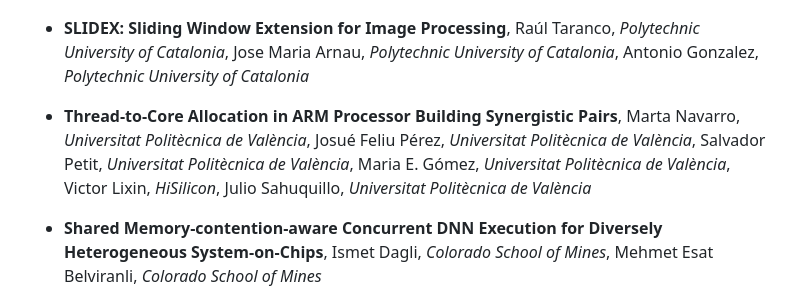
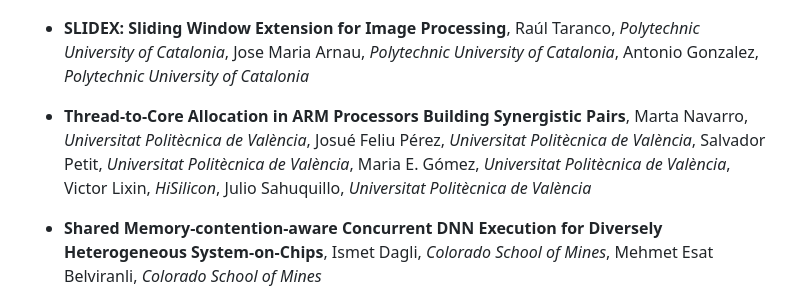
Before and after one commit to pact2023/pact2023.github.io, a Jekyll site: the page built from program/index.md, in a window 1280 px wide and 900 px high, scrolled down 7287 px. Shown: the part 315-615 px from the top of the window, without its empty margins (50-846 px from the left). Built offline with Jekyll 4.4.1, drawn with Linux system fonts in a browser that asks for light colours.

Commit message:
fix typo

```diff
--- a/_includes/list_of_papers.md
+++ b/_includes/list_of_papers.md
@@ -73,7 +73,7 @@
 
 * **SLIDEX: Sliding Window Extension for Image Processing**, Raúl Taranco, _Polytechnic University of Catalonia_, Jose Maria Arnau, _Polytechnic University of Catalonia_, Antonio Gonzalez, _Polytechnic University of Catalonia_
 
-* **Thread-to-Core Allocation in ARM Processor Building Synergistic Pairs**, Marta Navarro, _Universitat Politècnica de València_, Josué Feliu Pérez, _Universitat Politècnica de València_, Salvador Petit, _Universitat Politècnica de València_, Maria E. Gómez, _Universitat Politècnica de València_, Victor Lixin, _HiSilicon_, Julio Sahuquillo, _Universitat Politècnica de València_
+* **Thread-to-Core Allocation in ARM Processors Building Synergistic Pairs**, Marta Navarro, _Universitat Politècnica de València_, Josué Feliu Pérez, _Universitat Politècnica de València_, Salvador Petit, _Universitat Politècnica de València_, Maria E. Gómez, _Universitat Politècnica de València_, Victor Lixin, _HiSilicon_, Julio Sahuquillo, _Universitat Politècnica de València_
 
 * **Shared Memory-contention-aware Concurrent DNN Execution for Diversely Heterogeneous System-on-Chips**, Ismet Dagli, _Colorado School of Mines_, Mehmet Esat Belviranli, _Colorado School of Mines_
 
```
